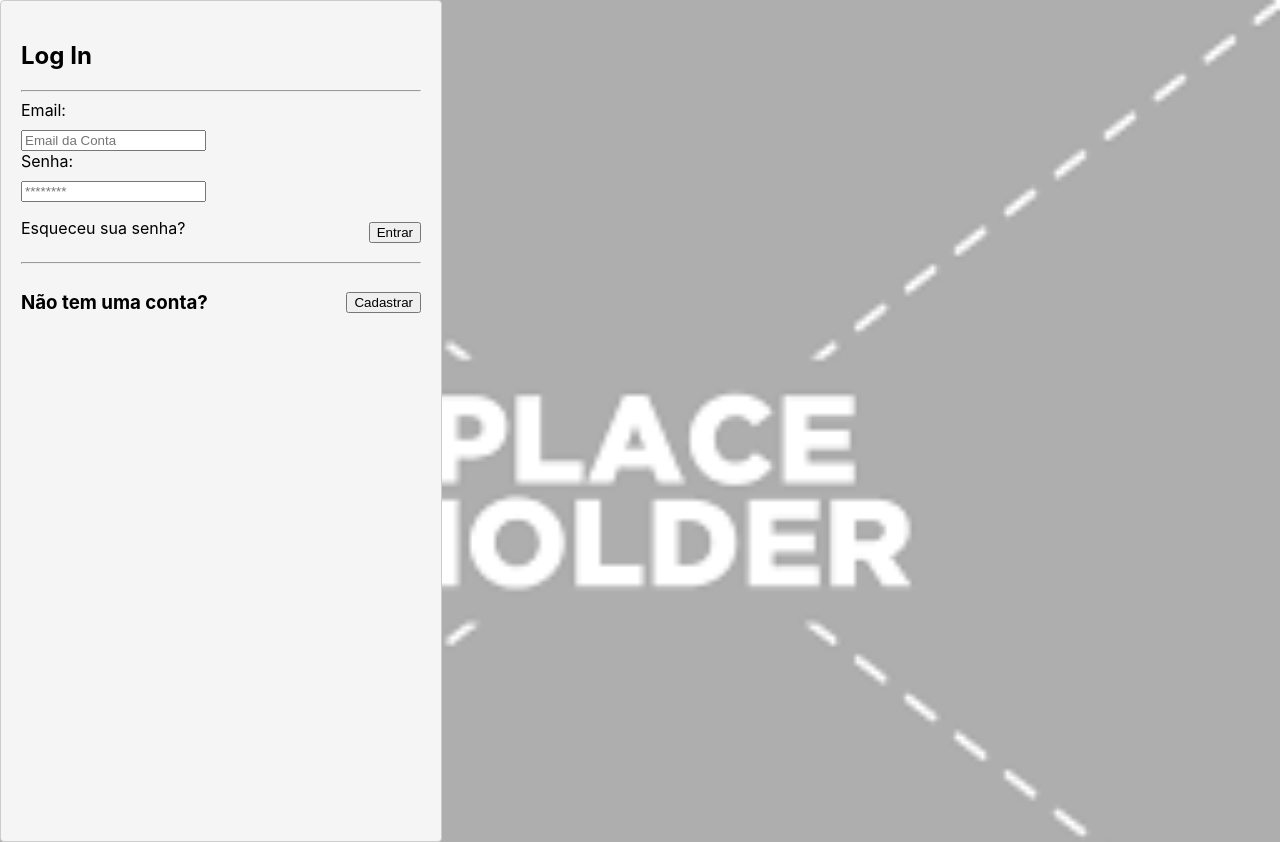
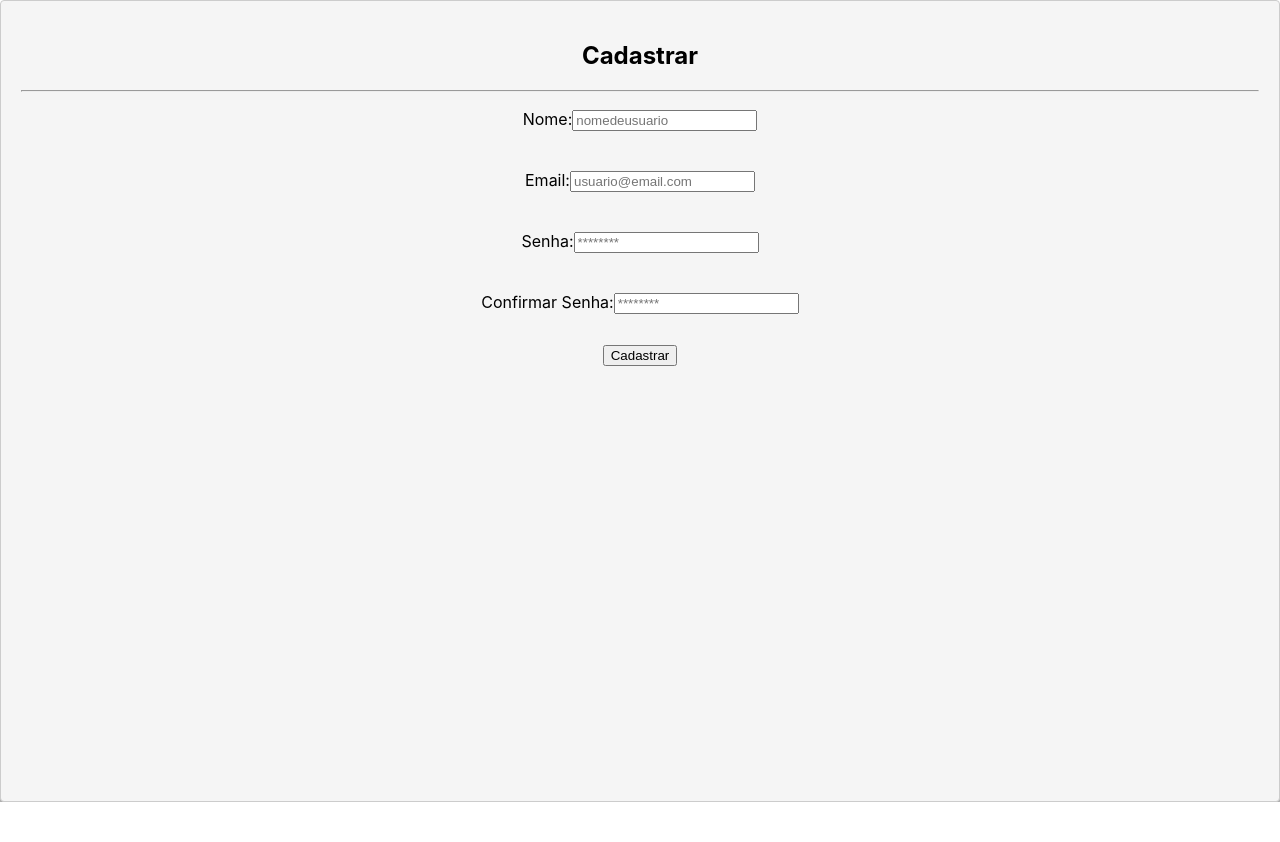
Before and after one commit to Paryblocks/Arscribes, a React (Create React App) app: page /cadastro in a window 1280 px wide. After the commit the page ends 802 px from the top, so only its background shows below. Built offline with nearby package versions, Linux system fonts and the light colour scheme.

Commit message:
Yarn e Cadastro

```diff
--- a/src/App.js
+++ b/src/App.js
@@ -1,12 +1,19 @@
-//componentes
-import Login from './components/Login';
 //Styles
 import './App.css';
+//Pages
+import { BrowserRouter, Routes, Route, Navigate } from 'react-router-dom';
+import Login from './pages/Login/Login';
+import Cadastro from './pages/Cadastro/Cadastro';
 
 function App() {
   return (
     <div className="App">
-      <Login/>
+      <BrowserRouter>
+        <Routes>
+          <Route path="/" element={<Login/>}/>
+          <Route path="/cadastro" element={<Cadastro/>}/>
+        </Routes>
+      </BrowserRouter>
     </div>
   );
 }
--- a/src/components/Login.js
+++ /dev/null
@@ -1,31 +0,0 @@
-import './Form.css'
-
-const Login = () => {
-  return (
-    <div className='container'>
-        <h2 className='title'>Log In</h2>
-        <hr></hr>
-        <form>
-            <div>
-                <label htmlFor="email">Email:</label>
-                <input type="email" name="email" placeholder='Email da Conta'/>
-            </div>
-            <div>
-                <label htmlFor="senha">Senha:</label>
-                <input type="password" name="senha" placeholder='********'/>
-            </div>
-            <div className="alinhar">
-              <p className="text">Esqueceu sua senha?</p>
-              <input className="button1" type='submit' value='Entrar'/>
-            </div>
-        </form>
-        <hr></hr>
-        <div className="alinhar">
-          <h3 className='title text'>Não tem uma conta?</h3>
-          <button className="button2">Cadastrar</button>
-        </div>
-    </div>
-  )
-}
-
-export default Login
--- /dev/null
+++ b/src/pages/Cadastro/Cadastro.js
@@ -0,0 +1,33 @@
+import styles from './Cadastro.module.css'
+
+const Cadastro = () => {
+  return (
+    <div className={styles.container}>
+        <h2 className={styles.title}>Cadastrar</h2>
+        <hr></hr>
+        <form className={styles.form}>
+            <div>
+                <label htmlFor="nome">Nome:</label>
+                <input className={styles.input} type="text" name="nome" placeholder='nomedeusuario'/>
+            </div>
+            <div>
+                <label htmlFor="email">Email:</label>
+                <input className={styles.input} type="email" name="email" placeholder='usuario@email.com'/>
+            </div>
+            <div>
+                <label htmlFor="senha">Senha:</label>
+                <input className={styles.input} type="password" name="senha" placeholder='********'/>
+            </div>
+            <div>
+                <label htmlFor="csenha">Confirmar Senha:</label>
+                <input className={styles.input} type="password" name="csenha" placeholder='********'/>
+            </div>
+            <div className="alinhar">
+              <input className={styles.button} type='submit' value='Cadastrar'/>
+            </div>
+        </form>
+    </div>
+  )
+}
+
+export default Cadastro
--- /dev/null
+++ b/src/pages/Cadastro/Cadastro.module.css
@@ -0,0 +1,21 @@
+.container {
+    height: 95vh;
+    padding: 20px;
+    background-color: #f5f5f5;
+    border: 1px solid #ccc;
+    border-radius: 4px;
+}
+
+.form{
+    width: 500px;
+    margin: 0 auto;
+}
+
+.input {
+    margin-bottom: 30px;
+    margin-top: 10px;
+}
+
+.button {
+    text-align: center;
+}
--- /dev/null
+++ b/src/pages/Login/Login.js
@@ -0,0 +1,35 @@
+import styles from './Login.module.css'
+import { NavLink } from 'react-router-dom'
+
+const Login = () => {
+  return (
+    <div className={styles.container}>
+        <h2 className={styles.title}>Log In</h2>
+        <hr></hr>
+        <form className={styles.form}>
+            <div>
+                <label htmlFor="ident">Nome ou Email:</label>
+                <input className={styles.input} type="text" name="ident" placeholder='Identificador da Conta'/>
+            </div>
+            <div>
+                <label htmlFor="senha">Senha:</label>
+                <input className={styles.input} type="password" name="senha" placeholder='********'/>
+            </div>
+            <div className={styles.alinhar}>
+              <p className={styles.text}>Esqueceu sua senha?</p>
+              <input className={styles.button} type='submit' value='Entrar'/>
+            </div>
+        </form>
+        <hr></hr>
+        <div className="alinhar">
+          <nav>
+            <NavLink to="/cadastro">
+              <h3 className={styles.title}>Não tem uma conta?</h3>
+            </NavLink>
+          </nav>
+        </div>
+    </div>
+  )
+}
+
+export default Login
--- a/src/components/Form.css
+++ b/src/pages/Login/Login.module.css
@@ -1,19 +1,18 @@
-form{
+.form{
     width: 500px;
     margin: 0 auto;
     text-align: left;
 }
 
-input,
-textarea,
-select {
+.input {
+    margin-bottom: 30px;
     display: block;
     margin-top: 10px;
 }
 
 .container {
-    width: 400px;
-    height: 100vh;
+    width: 42vh;
+    height: 95vh;
     margin-right: auto;
     margin-left: 0;
     padding: 20px;
@@ -35,9 +34,6 @@
     flex: 1;
 }
 
-.button1 {
-    margin-right: 20%;
+.button {
+    margin-right: 25%;
 }
-.button2 {
-    margin-left: auto;
-}
```
Also changed, not shown: package.json (+5 -4 lines), public/index.html (line endings or trailing spaces), public/robots.txt (added), src/App.css (line endings or trailing spaces), 2 other files (tests, documents, lock files or other folders).
